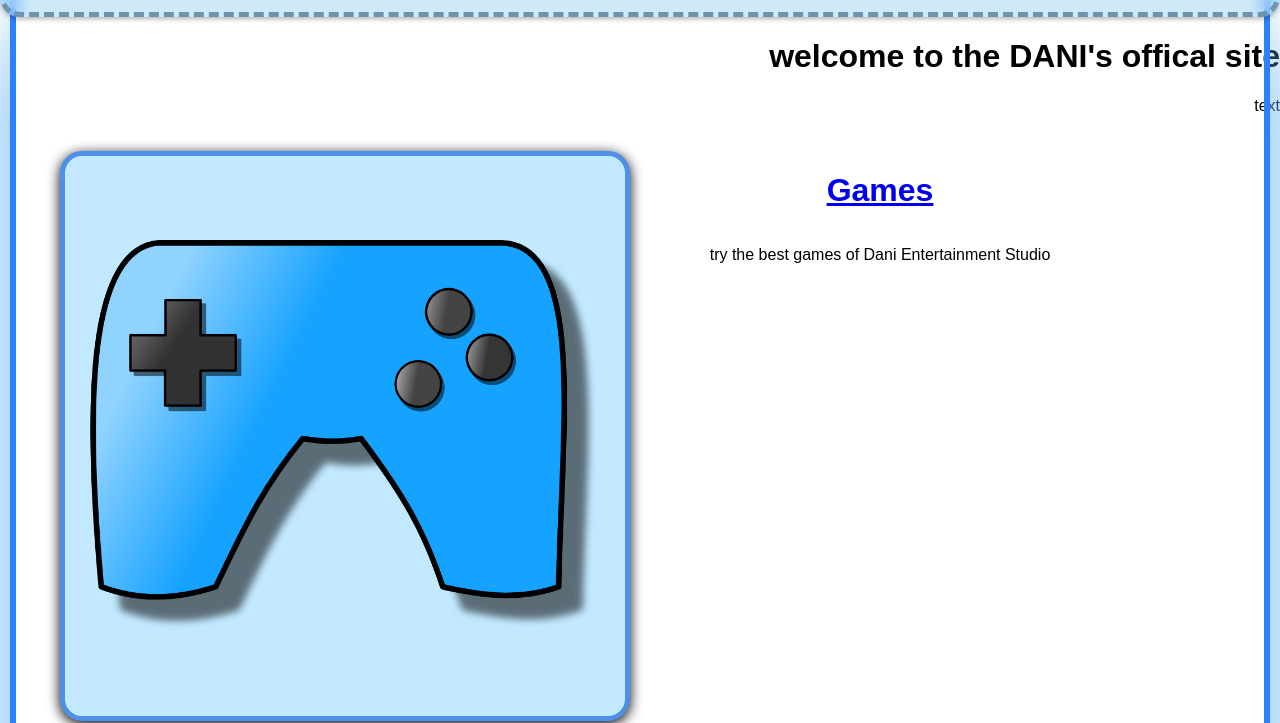
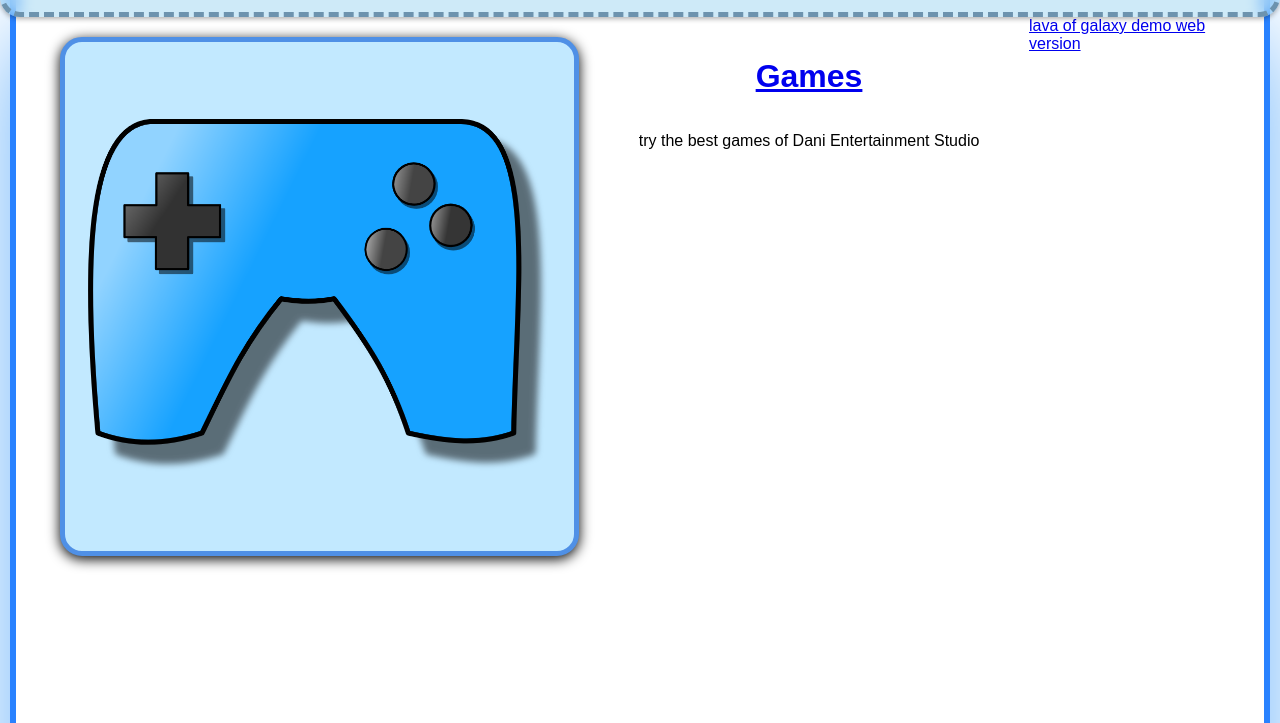
Before and after one commit to dani22444000-lgtm/danientertainmentstudiowebpage, a plain HTML site: page docs/gamelist.html in a window 1280 px wide. Shown: the part 83-806 px from the top of the page. Drawn offline with Linux system fonts and the light colour scheme.

Commit message:
Update gamelist.html

```diff
--- a/docs/gamelist.html
+++ b/docs/gamelist.html
@@ -108,8 +108,7 @@
     </nav>
 
 
-        <h1>welcome to the DANI's offical site</h1>
-        <p>text </p>
+
 
 
         <div class="container">
@@ -123,6 +122,8 @@
                 <a href="gamelist.html"> <h1> Games</h1></a>
                 <p2>try the best games of Dani Entertainment Studio</p2>
             </div>
+
+			         <a href="gamlst/lava of galaxy , by dani/lavaofgalaxyonlinehtm/index.html><h1>lava of galaxy demo web version<h1></a>
         </div>
 
 
```
